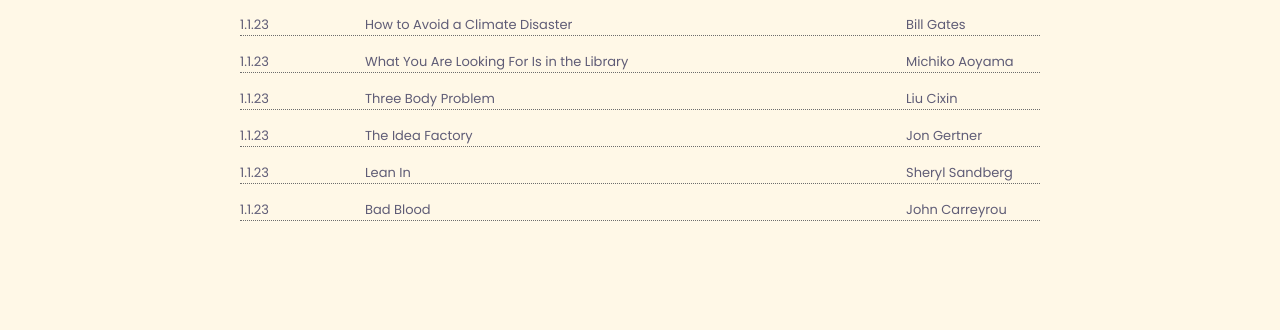
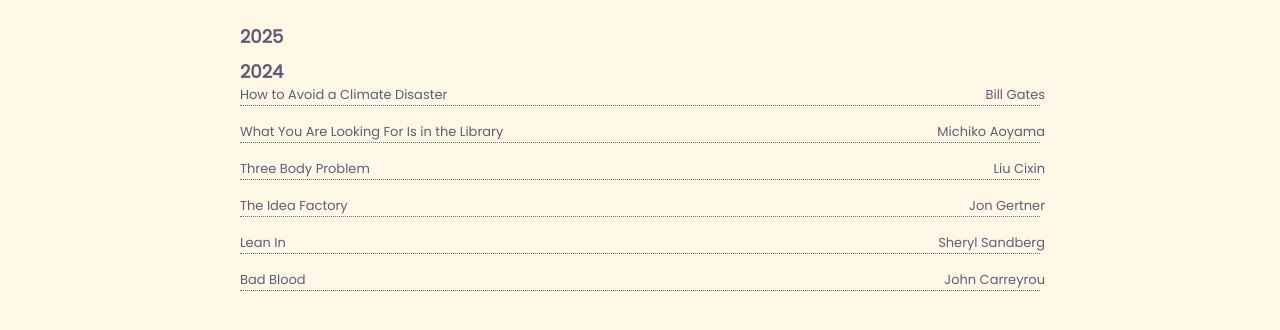
Before and after one commit to angelaloh09/gls-yt-angela, a React app: page /#/bookshelf in a window 1280 px wide. Shown: the part 208-538 px from the top of the page. Built offline with nearby package versions, Linux system fonts and the light colour scheme; a web font is replaced by a local one.

Commit message:
fix bookshelf spacing, adding years

```diff
--- a/src/components/Bookshelf.js
+++ b/src/components/Bookshelf.js
@@ -12,39 +12,39 @@
                     <h1>Bookshelf</h1>
                     <br></br>
                 </div>
+                <div className="cards title">
+                    <h2>2025</h2>
+                </div>
+                <div className="cards title">
+                    <h2>2024</h2>
+                </div>
 
                 <div class = {style.GridContainer}>
-                    <span>1.1.23</span>
                     <span>How to Avoid a Climate Disaster</span>
                     <span>Bill Gates</span>
                 </div>
 
                 <div class = {style.GridContainer}>
-                    <span>1.1.23</span>
                     <span>What You Are Looking For Is in the Library</span>
                     <span>Michiko Aoyama</span>
                 </div>
 
                 <div class = {style.GridContainer}>
-                    <span>1.1.23</span>
                     <span>Three Body Problem</span>
                     <span>Liu Cixin</span>
                 </div>
 
                 <div class = {style.GridContainer}>
-                    <span>1.1.23</span>
                     <span>The Idea Factory</span>
                     <span>Jon Gertner</span>
                 </div>
 
                 <div class = {style.GridContainer}>
-                    <span>1.1.23</span>
                     <span>Lean In</span>
                     <span>Sheryl Sandberg</span>
                 </div>
 
                 <div class = {style.GridContainer}>
-                    <span>1.1.23</span>
                     <span>Bad Blood</span>
                     <span>John Carreyrou</span>
                 </div>
--- a/src/components/styles/Styles.css
+++ b/src/components/styles/Styles.css
@@ -25,6 +25,13 @@
   font-size: 50px;
   font-weight:lighter;
   margin-top:3rem;
+}
+
+.cards h2 {
+  font-family: Poppins;
+  font-weight: bold;
+  font-size: 18px;
+  color: var(--idea-grey);
 }
 
 .cards h3 pre, span, a {
--- a/src/components/styles/bookshelf.module.css
+++ b/src/components/styles/bookshelf.module.css
@@ -1,6 +1,6 @@
 .GridContainer {
   display: grid;
-  grid-template-columns: 15% 67% 18%;
+  grid-template-columns: 80% 20%;
   grid-column-gap: 5px;
   color: var(--idea-grey);
   border-bottom: 0.5px dotted var(--idea-grey-underline);
@@ -9,6 +9,10 @@
   justify-items: left;
   margin-bottom: 2%;
   text-decoration:none;
+}
+
+.GridContainer span:nth-child(2) {
+  justify-self: end;
 }
 
 .Writing{
```
